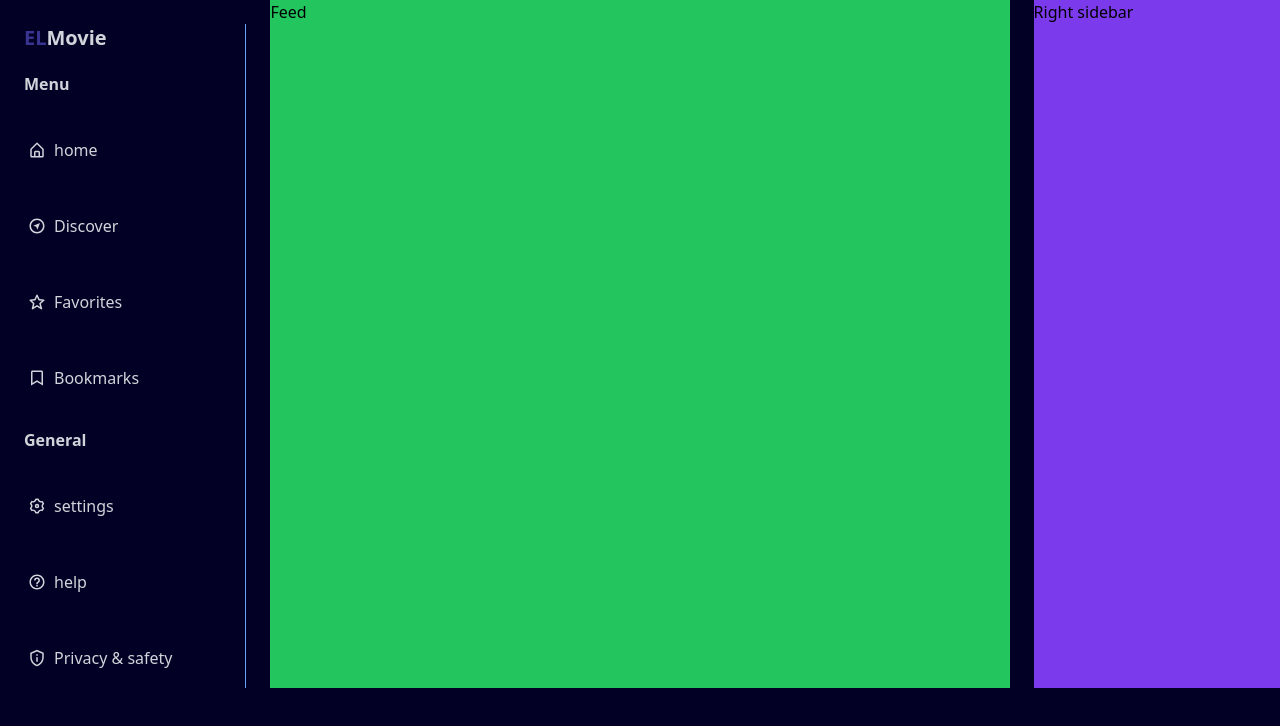
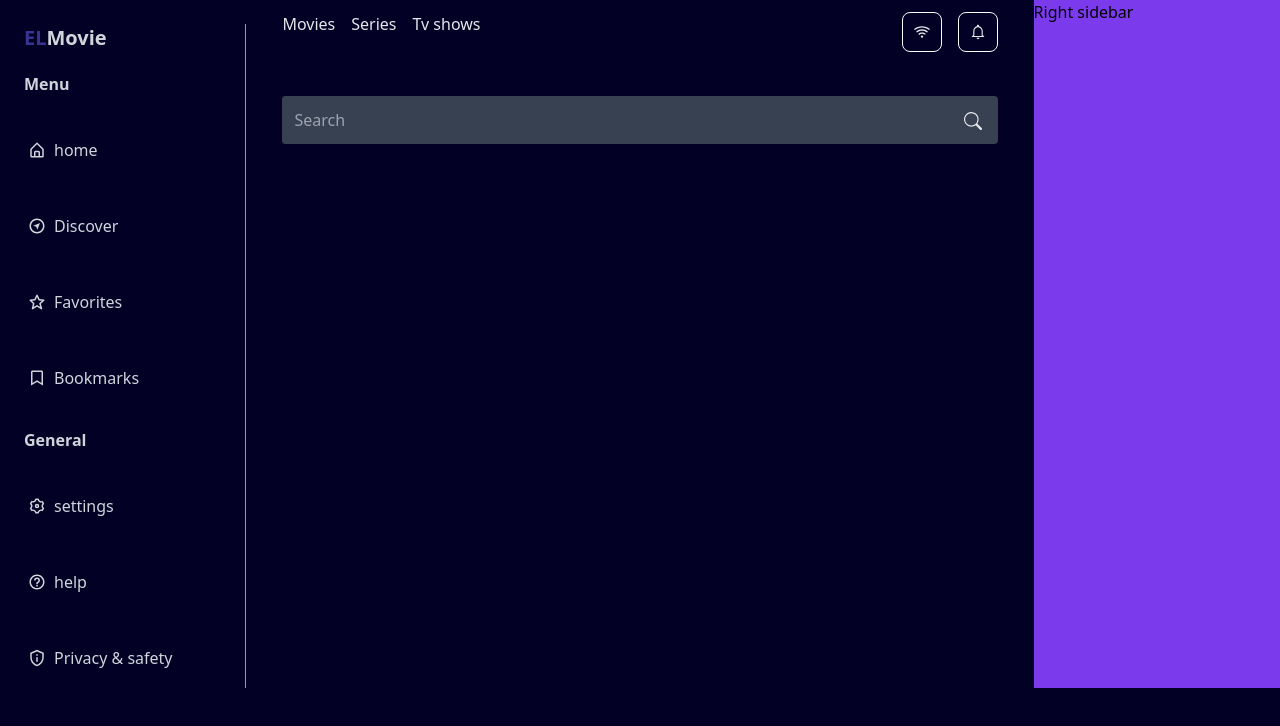
Before and after one commit to Mizero-eloi/react_movie_app, a React (Vite) app: page /home in a window 1280 px wide. Shown: the top 726 px of the page. Built offline with nearby package versions, Linux system fonts and the light colour scheme.

Commit message:
search bar

```diff
--- a/src/App.tsx
+++ b/src/App.tsx
@@ -2,6 +2,8 @@
 import reactLogo from "./assets/react.svg";
 import "./App.css";
 import LeftSideBar from "./components/LeftSideBar";
+import { Route, Routes } from "react-router-dom";
+import Home from "./pages/Home";
 
 function App() {
   const [count, setCount] = useState(0);
@@ -11,7 +13,12 @@
       <div className="lg:w-1/5">
         <LeftSideBar />
       </div>
-      <div className="w-full md:w-3/5 bg-green-500">Feed</div>
+      <div className="w-full md:w-3/5">
+        <Routes>
+          <Route path="/" element={<Home />} />
+          <Route path="/home" element={<Home />} />
+        </Routes>
+      </div>
       <div className="w-1/5 bg-violet-600 hidden md:block">Right sidebar</div>
     </div>
   );
--- /dev/null
+++ b/src/pages/Home.tsx
@@ -0,0 +1,52 @@
+import React from "react";
+import { Link } from "react-router-dom";
+import { AiOutlineWifi } from "react-icons/ai";
+import { IoMdNotificationsOutline } from "react-icons/io";
+import { BsSearch } from "react-icons/bs";
+
+const Home = () => {
+  return (
+    <div className="p-3 flex flex-col gap-6 text-gray-200">
+      {/* header */}
+      <div className="flex justify-between">
+        <div className="flex gap-4">
+          <Link to="/movies">
+            <p>Movies</p>
+          </Link>
+          <Link to="/series">
+            <p>Series</p>
+          </Link>
+          <Link to="/Tv_shows">
+            <p>Tv shows</p>
+          </Link>
+        </div>
+
+        <div className="flex gap-4">
+          <div className="w-10 h-10 rounded-lg border border-gray-50  flex justify-center items-center text-lg">
+            <AiOutlineWifi />
+          </div>
+          <div className="w-10 h-10 rounded-lg border border-gray-50 flex justify-center items-center text-lg">
+            <IoMdNotificationsOutline />
+          </div>
+        </div>
+      </div>
+
+      {/* search bar  */}
+      <form onSubmit={() => {}}>
+        <div className="relative mt-5 bg-gray-700 rounded">
+          <input
+            type="text"
+            className="p-3 text-gray-200 w-[90%] rounded  outline-none bg-gray-700"
+            placeholder="Search"
+            onChange={() => {}}
+          />
+          <button className="absolute right-4 top-4 text-lg" onClick={() => {}}>
+            <BsSearch />
+          </button>
+        </div>
+      </form>
+    </div>
+  );
+};
+
+export default Home;
```
